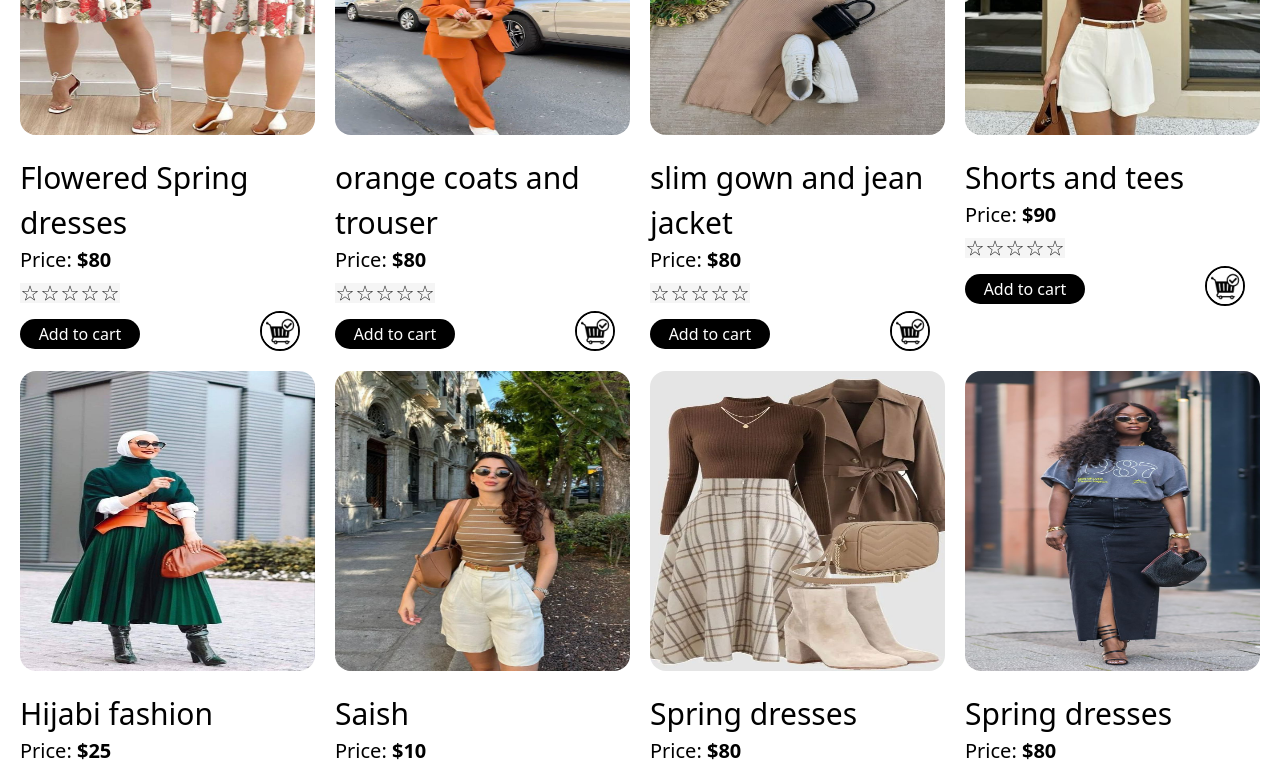
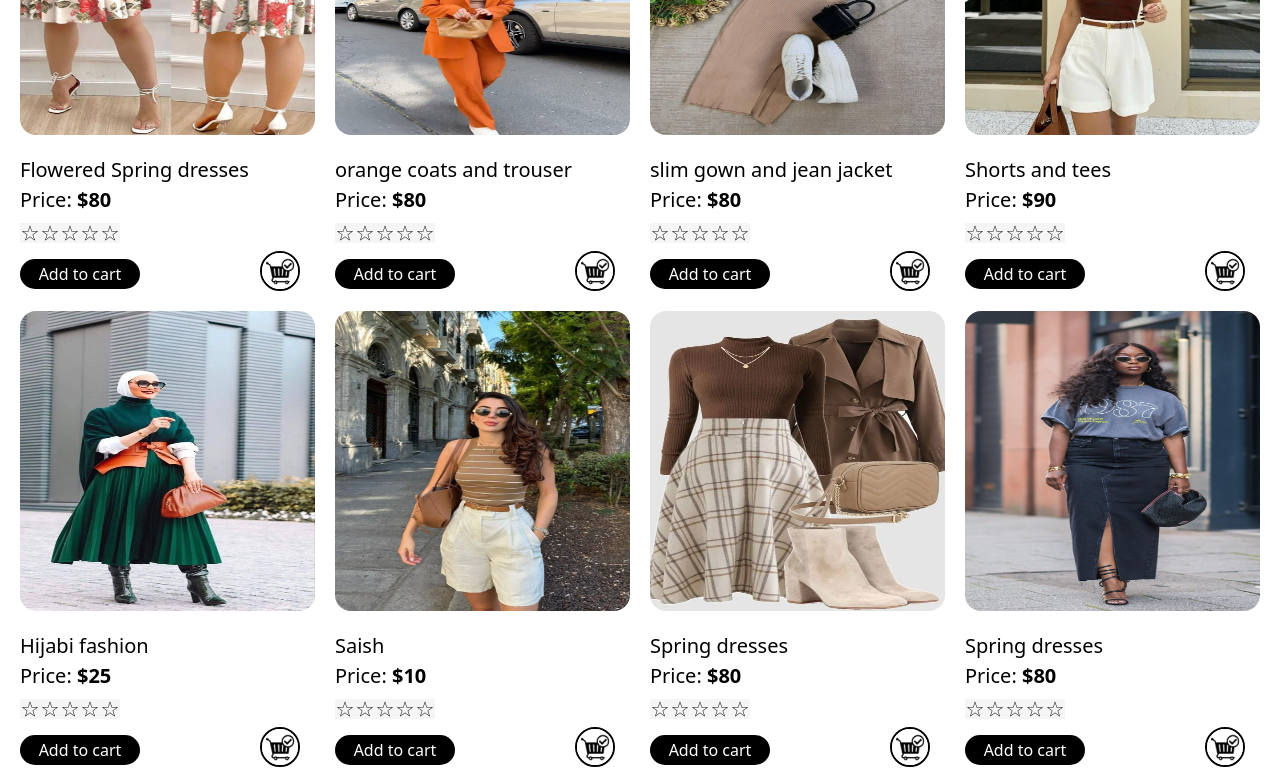
Before and after one commit to Folakl/tokmart, a React (Vite) app: page /fashion in a window 1280 px wide. Shown: the part 860-1634 px from the top of the page. Built offline with nearby package versions, Linux system fonts and the light colour scheme.

Commit message:
edit some part

```diff
--- a/src/pages/Fashion.jsx
+++ b/src/pages/Fashion.jsx
@@ -30,7 +30,7 @@ const Fashion = () => {
                 {filterbyCategory.map(product => (
                     <div key={product.id}>
                         <img src={product.img} alt="" className='rounded-2xl w-[250px] h-[200px] lg:w-[350px] lg:h-[300px] md:h-[300px] md:w-[350px] ' />
-                        <h3 className='pt-5 text-[30px]'>{product.Name}</h3>
+                        <h3 className='pt-5 text-[20px]'>{product.Name}</h3>
                         <div>
                             <h3 className='text-[20px]'>Price: <span className='font-bold'>${product.price}</span></h3>
                                 <div className='flex'>
--- a/src/pages/Lifestyle.jsx
+++ b/src/pages/Lifestyle.jsx
@@ -32,7 +32,7 @@ const Lifestyle = () => {
                 {filterbyCategory.map(product => (
                     <div key={product.id}>
                         <img src={product.img} alt="" className='rounded-2xl w-[250px] h-[200px] lg:w-[350px] lg:h-[300px] md:h-[300px] md:w-[350px]' />
-                        <h3 className='pt-5 text-[30px]'>{product.Name}</h3>
+                        <h3 className='pt-5 text-[20px]'>{product.Name}</h3>
                         <div >
                             <h3 className='text-[20px]'>Price: <span className='font-bold'>${product.price}</span></h3>
                             <div className='flex'>
```
